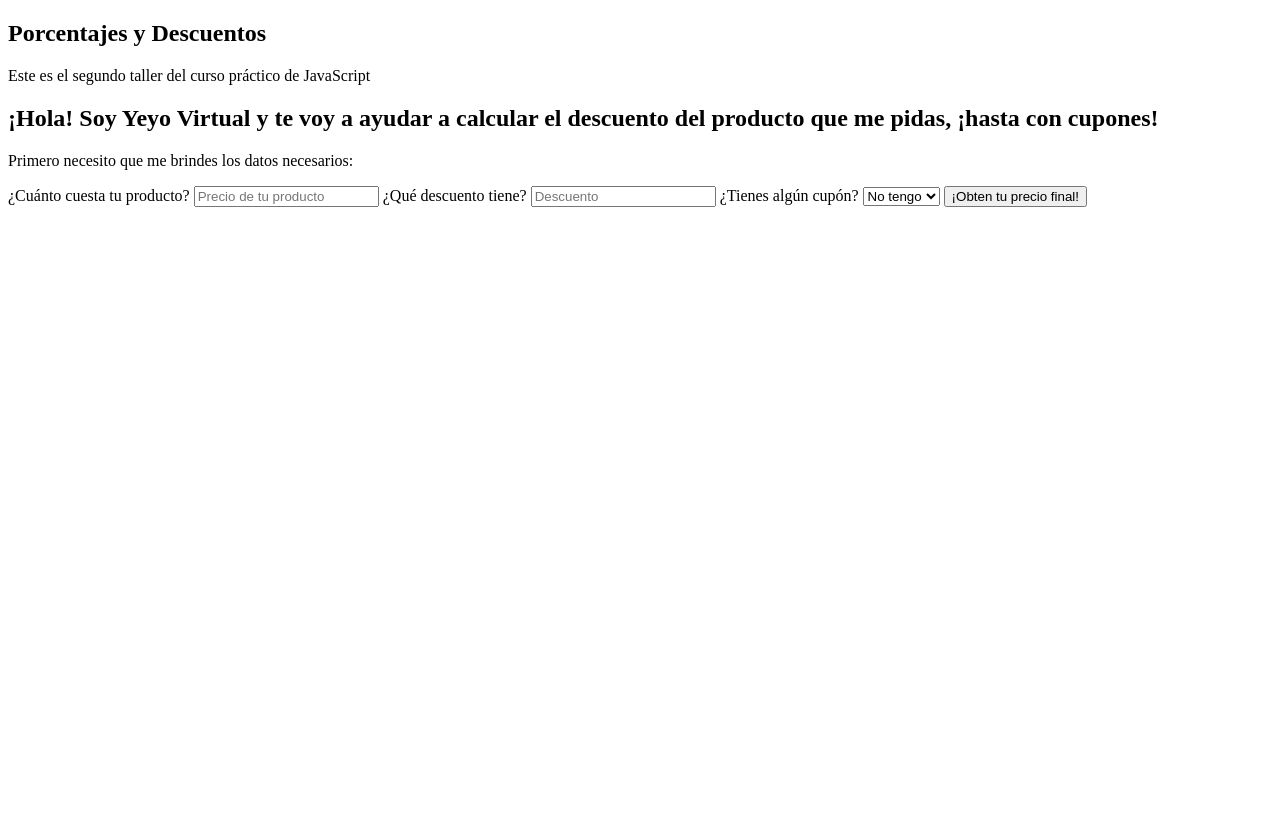
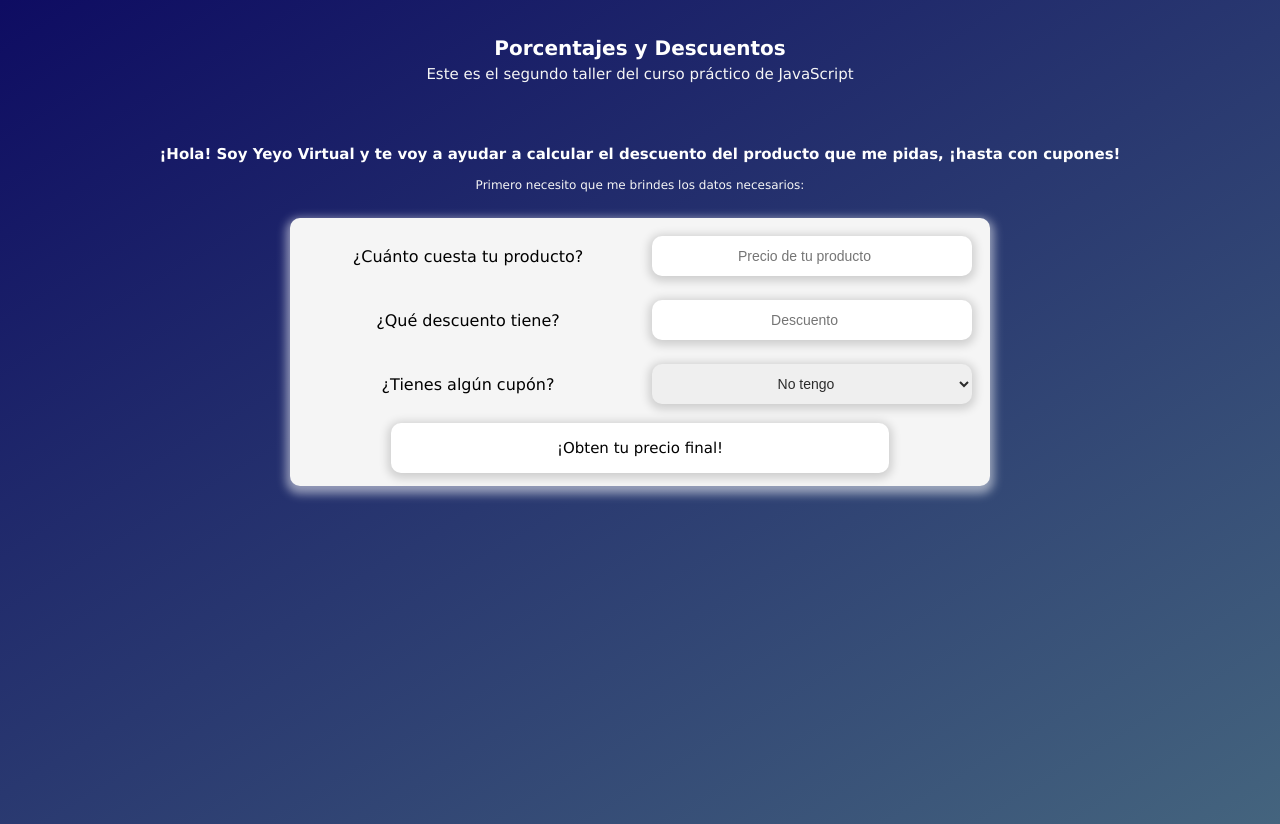
Before and after one commit to DiegoMacias45007/cursoPracticoJS, a plain HTML site: page Descuentos/index.html in a window 1280 px wide. Before the commit the page ends 800 px from the top, so only its background shows below. Drawn offline with Linux system fonts and the light colour scheme.

Commit message:
Se terminó el producto entero, agregando css a todo el HTML

```diff
--- a/Descuentos/index.html
+++ b/Descuentos/index.html
@@ -11,9 +11,6 @@
 </head>
 <body>
     <header>
-        <nav class="nav-container">
-
-        </nav>
         <section class="header-container">
             <h1 class="header--title">Porcentajes y Descuentos</h1>
             <p class="header--subtitle">Este es el segundo taller del curso práctico de JavaScript</p>
@@ -23,7 +20,7 @@
         <section class="main-container">
             <h2 class="main--title">¡Hola! Soy Yeyo Virtual y te voy a ayudar a calcular el descuento del producto que me pidas, ¡hasta con cupones!</h2>
             <p class="main--body">Primero necesito que me brindes los datos necesarios:</p>
-            <form action="#">
+            <form class="form-container" action="#">
                 <label class="input--labels" for="itemPrice">¿Cuánto cuesta tu producto?</label>
                 <input class="input--field" type="number" placeholder="Precio de tu producto" id="itemPrice" title="Precio de tu producto">
 
@@ -44,9 +41,6 @@
             <p class="input--result" id="savingsResult"></p>
         </section>
     </main>
-    <footer>
-
-    </footer>
     <script src="./js/descuentos.js"></script>
 </body>
 </html>
--- a/Descuentos/js/descuentos.js
+++ b/Descuentos/js/descuentos.js
@@ -24,6 +24,6 @@ const discountOperation = function(price, discount, coupon){
     }
     let savings = price - result;
     itemResult.innerHTML = "Tu producto cuesta: " + result + " pesos ";
-    savingsResult.innerHTML = "Ahorraste " + savings + " pesos";
+    savingsResult.innerHTML = "Ahorraste: " + savings + " pesos";
     return;
 }
--- a/Descuentos/styles/styles.css
+++ b/Descuentos/styles/styles.css
@@ -0,0 +1,136 @@
+*{
+    padding: 0;
+    margin: 0;
+    box-sizing: border-box;
+}
+
+html{
+    font-size: 62.5%;
+    font-family: Verdana, Geneva, Tahoma, sans-serif;
+    background: linear-gradient(329deg, rgba(68,100,126,1) 0%, rgba(14,12,98,1) 100%);
+
+}
+
+.header-container{
+    margin-block-end: 24px;
+    display: flex;
+    flex-direction: column;
+    width: 100%;
+    min-width: 320px;
+    height: 15vh;
+    align-items: center;
+    justify-content: center;
+}
+
+.header--title{
+    margin-block-end: 12px;
+    margin-block-end: 8px;
+    font-size: 2rem;
+    font-weight: bold;
+    line-height: 2rem;
+    color: white;
+}
+
+.header--subtitle{
+    font-size: 1.5rem;
+    font-weight: normal;
+    line-height: 1.7rem;
+    text-align: center;
+    color: whitesmoke;
+}
+
+.main-container{
+    display: flex;
+    flex-direction: column;
+    height: 95vh;
+    align-items: center;
+    min-width: 320px;
+}
+
+.main--title{
+    margin-block-end: 12px;
+    font-size: 1.5rem;
+    line-height: 2rem;
+    text-align: center;
+    color: white;
+}
+
+.main--body{
+    margin-block-end: 24px;
+    font-size: 1.2rem;
+    font-weight: normal;
+    line-height: 1.8rem;
+    text-align: center;
+    color: whitesmoke;
+}
+
+.form-container{
+    margin: 0 10px 25px;
+    padding: 18px;
+    display: grid;
+    grid-template-columns: 1fr 1fr;
+    grid-auto-rows: 40px;
+    gap: 24px;
+    place-items: center;
+    text-align: center;
+    width: 90%;
+    min-width: 250px;
+    max-width: 700px;
+    height: auto;
+    background-color: whitesmoke;
+    border-radius: 10px;
+    box-shadow: 0 4px 10px 4px rgba(255, 255, 255, 0.514);
+}
+
+.input--labels{
+    font-size: 1.4rem;
+}
+
+.input--field{
+    width: 100%;
+    height: 40px;
+    font-size: 1.2rem;
+    text-align: center;
+    border: none;
+    border-radius: 10px;
+    box-shadow: 0 2px 10px 3px rgba(0, 0, 0, 0.164);
+    color: rgb(44, 44, 44);
+}
+
+.primary-button{
+    grid-column: 1 / 3;
+    width: 75%;
+    height: 50px;
+    font-family: inherit;
+    font-size: 1.5rem;
+    background: white;
+    border: none;
+    border-radius: 10px;
+    box-shadow: 0 2px 10px 3px rgba(0, 0, 0, 0.164);
+}
+
+.input--result{
+    margin-block-end: 4px;
+    font-size: 1.8rem;
+    font-weight: bold;
+    text-align: center;
+    line-height: 2rem;
+    color: whitesmoke;
+}
+
+@media (min-width: 700px){
+    .header-container{
+        height: 15vh;
+    }
+    .main-container{
+        height: 85vh;
+    }
+
+    .input--labels{
+        font-size: 1.6rem;
+    }
+
+    .input--field{
+        font-size: 1.4rem;
+    }
+}
```
